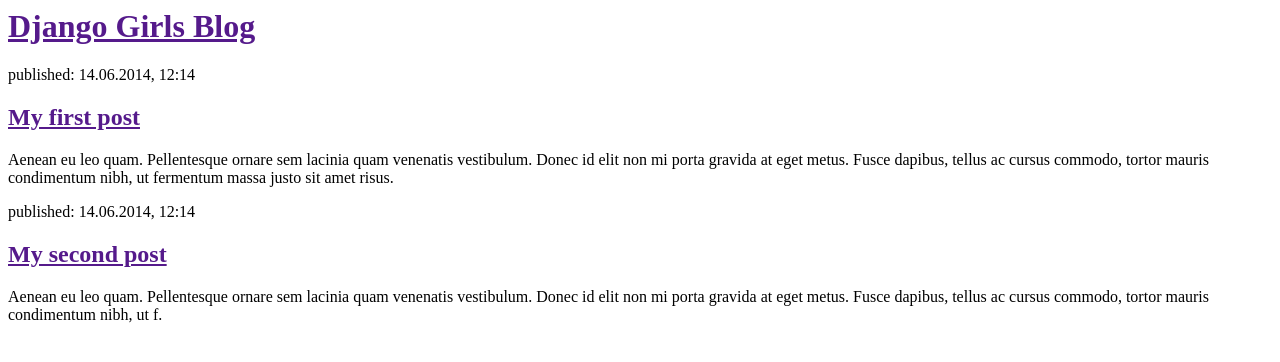
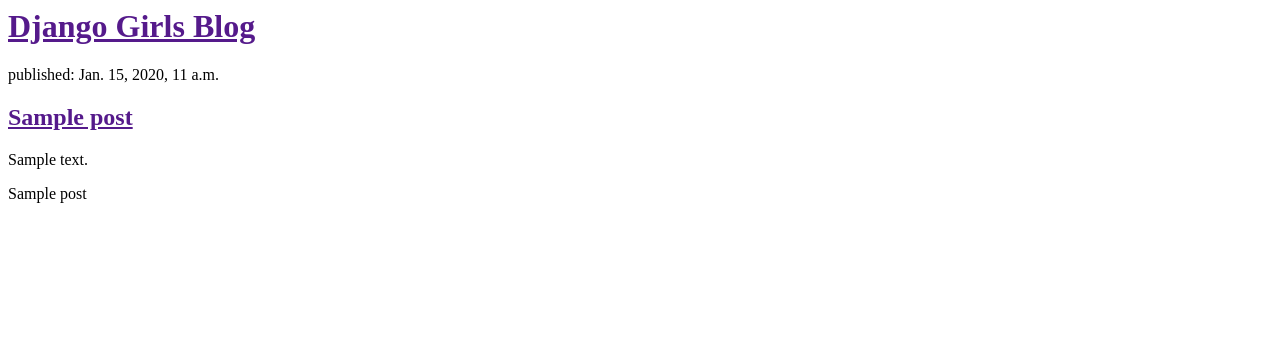
Before and after one commit to eliskakobliska/my-first-blog, a Django app: template blog/templates/blog/post_list.html in a window 1280 px wide. Shown: the top 362 px of the page. Run offline with Django 3.2, Linux system fonts and the light colour scheme; the template is opened without the code that fills it: values that come from a table or form of the project are taken from there, others are empty; tables that the repository leaves empty hold one stand-in row (values such as "Sample post").

Commit message:
Vypis prispevku na hlavni strance.

```diff
--- a/blog/templates/blog/post_list.html
+++ b/blog/templates/blog/post_list.html
@@ -2,21 +2,26 @@
     <head>
         <title>Django Girls blog</title>
     </head>
+
     <body>
         <div>
             <h1><a href="">Django Girls Blog</a></h1>
         </div>
 
-        <div>
-            <p>published: 14.06.2014, 12:14</p>
-            <h2><a href="">My first post</a></h2>
-            <p>Aenean eu leo quam. Pellentesque ornare sem lacinia quam venenatis vestibulum. Donec id elit non mi porta gravida at eget metus. Fusce dapibus, tellus ac cursus commodo, tortor mauris condimentum nibh, ut fermentum massa justo sit amet risus.</p>
+
+        {% for post in posts %}
+
+         <div>
+            <p>published: {{post.publish_date}}</p>
+            <h2><a href="">{{post.title}}</a></h2>
+            <p>{{post.text | linebreaksbr }}</p>
         </div>
 
-        <div>
-            <p>published: 14.06.2014, 12:14</p>
-            <h2><a href="">My second post</a></h2>
-            <p>Aenean eu leo quam. Pellentesque ornare sem lacinia quam venenatis vestibulum. Donec id elit non mi porta gravida at eget metus. Fusce dapibus, tellus ac cursus commodo, tortor mauris condimentum nibh, ut f.</p>
-        </div>
+            {{post.title}}
+
+        {% endfor %}
+
+
+
     </body>
 </html>
--- a/blog/views.py
+++ b/blog/views.py
@@ -1,8 +1,11 @@
 from django.shortcuts import render
+from .models import Post
+from django.utils import timezone
 
 # Create your views here.
 
 
 
 def post_list(request):
-    return render(request, 'blog/post_list.html', {})
+    posts = Post.objects.filter(publish_date__lte=timezone.now()).order_by('created_date')
+    return render(request, 'blog/post_list.html', {'posts':posts})
```
